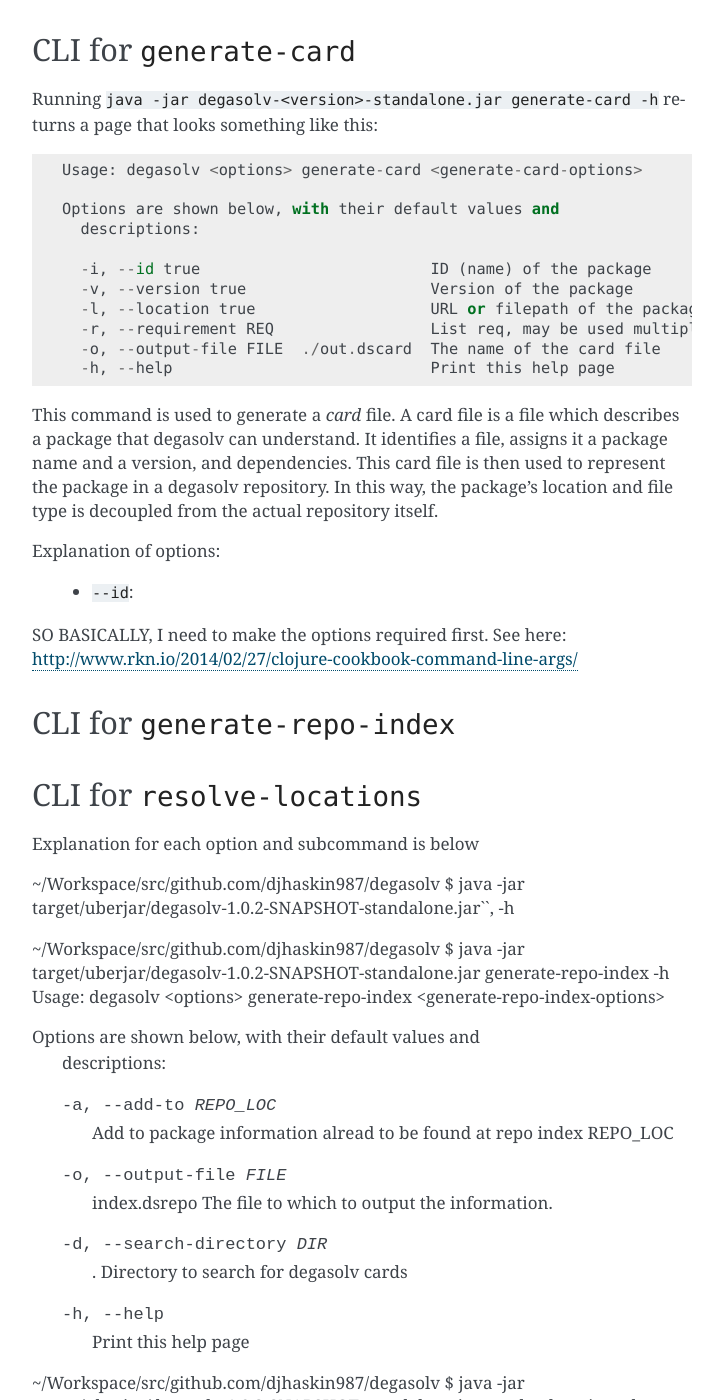
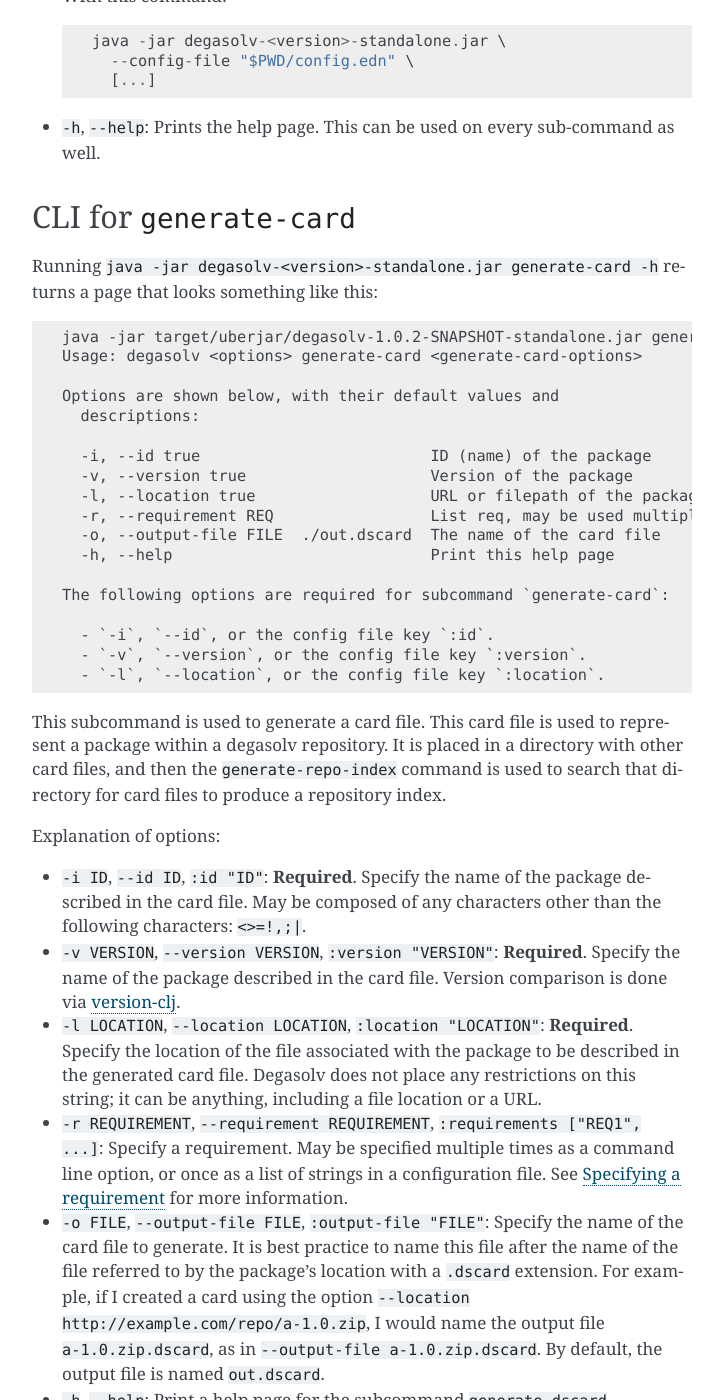
Before and after one commit to djhaskin987/degasolv, a Sphinx documentation site: the page built from docs/command-reference.rst, in a window 1280 px wide and 1400 px high, scrolled down 1767 px. Shown: the whole window, without its empty margins (388-1111 px from the left). Built offline with Sphinx 7.4.7, drawn with Linux system fonts in a browser that asks for light colours; some of the changed text lies outside the part shown.

Commit message:
More command reference work; make `degasolv.edn` the default config file

```diff
--- a/docs/command-reference.rst
+++ b/docs/command-reference.rst
@@ -7,32 +7,34 @@
 Top-Level CLI
 -------------
 
-Running ``java -jar degasolv-<version>-standalone.jar`` will give you
+Running ``java -jar degasolv-<version>-standalone.jar -h`` will give you
 a page that looks something like this::
 
+  java -jar target/uberjar/degasolv-1.0.2-SNAPSHOT-standalone.jar -h
   Usage: degasolv <options> <command> <<command>-options>
 
   Options are shown below, with their default values and
     descriptions:
 
-    -c, --config-file FILE  ~/.config/degasolv/config.edn  config file
-    -h, --help                                             Print this help page
+    -c, --config-file FILE  ./degasolv.edn  config file
+    -h, --help                              Print this help page
 
   Commands are:
 
     - generate-card
+    - query-repo
     - generate-repo-index
     - resolve-locations
 
-  Simply run ``degasolv <command> -h`` for help information.
+  Simply run `degasolv <command> -h` for help information.
 
 Explanation of options:
 
-- ``--config-file FILE``: A config file may be specified at the
-  command line. The config file is in the `EDN format`_. As a rule,
-  any option for any sub-command may be given a value from this config
-  file, using the keyword form of the argument. For example, instead
-  of running this command::
+- ``-c FILE``, ``--config-file FILE``: A config file may be specified
+  at the command line. The config file is in the `EDN format`_. As a
+  rule, any option for any sub-command may be given a value from this
+  config file, using the keyword form of the argument. For example,
+  instead of running this command::
 
     java -jar degasolv-<version>-standalone.jar \
        generate-repo-index --search-directory /some/directory \
@@ -51,16 +53,20 @@
       --config-file "$PWD/config.edn" \
       generate-repo-index [...]
 
-  A notable exception to this rule is the ``--repository`` option of the
-  ``resolve-locations`` command. This is because that option can be specified
-  multiple times, and so its configuration equivalent is named ``:repositories``,
-  and shows up in the configuration file as a list of strings. So, instead of
-  using this command::
+  A few notable exceptions to this rule is the ``--repository`` option
+  of the ``resolve-locations`` command, and the ``--requirement``
+  rule. This is because these option can be specified multiple times,
+  and so their configuration equivalent is named ``:repositories`` and
+  ``:requirements`` respectively, and they show up in the
+  configuration file as a list of strings. So, instead of using this
+  command::
 
     java -jar degasolv-<version>-standalone.jar \
       resolve-locations \
       --repository "https://example.com/repo1/" \
       --repository "https://example.com/repo2/" \
+      --requirement "a" \
+      --requirement "b"
       [...]
 
   You might use this configuration file::
@@ -69,6 +75,8 @@
     {
         :respositories ["https://example.com/repo1/"
                         "https://example.com/repo2/"]
+        :requirements ["a"
+                       "b"]
     }
 
   With this command::
@@ -77,7 +85,7 @@
       --config-file "$PWD/config.edn" \
       [...]
 
-- ``--help``: Prints the help page. This can be used on every
+- ``-h``, ``--help``: Prints the help page. This can be used on every
   sub-command as well.
 
 .. _EDN format: https://github.com/edn-format/edn
@@ -89,6 +97,7 @@
 Running ``java -jar degasolv-<version>-standalone.jar generate-card -h``
 returns a page that looks something like this::
 
+  java -jar target/uberjar/degasolv-1.0.2-SNAPSHOT-standalone.jar generate-card -h
   Usage: degasolv <options> generate-card <generate-card-options>
 
   Options are shown below, with their default values and
@@ -101,19 +110,52 @@
     -o, --output-file FILE  ./out.dscard  The name of the card file
     -h, --help                            Print this help page
 
-This command is used to generate a *card* file. A card file is a file
-which describes a package that degasolv can understand. It identifies
-a file, assigns it a package name and a version, and
-dependencies. This card file is then used to represent the package in
-a degasolv repository.  In this way, the package's location and file
-type is decoupled from the actual repository itself.
+  The following options are required for subcommand `generate-card`:
+
+    - `-i`, `--id`, or the config file key `:id`.
+    - `-v`, `--version`, or the config file key `:version`.
+    - `-l`, `--location`, or the config file key `:location`.
+
+This subcommand is used to generate a card file. This card file is
+used to represent a package within a degasolv repository. It is placed
+in a directory with other card files, and then the
+``generate-repo-index`` command is used to search that directory for
+card files to produce a repository index.
 
 Explanation of options:
 
-  - ``--id``:
+- ``-i ID``, ``--id ID``, ``:id "ID"``: **Required**. Specify the name of the
+  package described in the card file. May be composed of any characters
+  other than the following characters: ``<>=!,;|``.
 
-SO BASICALLY, I need to make the options required first. See here: http://www.rkn.io/2014/02/27/clojure-cookbook-command-line-args/
+- ``-v VERSION``, ``--version VERSION``, ``:version "VERSION"``:
+  **Required**. Specify the name of the package described in the card
+  file. Version comparison is done via `version-clj`_.
 
+- ``-l LOCATION``, ``--location LOCATION``, ``:location "LOCATION"``:
+  **Required**. Specify the location of the file associated with the
+  package to be described in the generated card file. Degasolv does
+  not place any restrictions on this string; it can be anything,
+  including a file location or a URL.
+
+- ``-r REQUIREMENT``, ``--requirement REQUIREMENT``,
+  ``:requirements ["REQ1", ...]``: Specify a requirement.  May be
+  specified multiple times as a command line option, or once as a list
+  of strings in a configuration file. See :ref:`Specifying a
+  requirement` for more information.
+
+- ``-o FILE``, ``--output-file FILE``, ``:output-file "FILE"``:
+  Specify the name of the card file to generate. It is best practice
+  to name this file after the name of the file referred to by the package's
+  location with a ``.dscard`` extension. For example, if I created a card
+  using the option ``--location http://example.com/repo/a-1.0.zip``,
+  I would name the output file ``a-1.0.zip.dscard``, as in
+  ``--output-file a-1.0.zip.dscard``. By default, the output file is named
+  ``out.dscard``.
+
+- ``-h``, ``--help``: Print a help page for the subcommand ``generate-dscard``.
+
+.. _`version-clj`: https://github.com/xsc/version-clj#version-comparison
 
 CLI for ``generate-repo-index``
 -------------------------------
@@ -153,3 +195,10 @@
 
 CLI for ``query-repo``
 ----------------------
+
+.. _Specifying a requirement:
+
+Specifying a requirement
+------------------------
+
+foo.
```
Also changed, not shown: docs/longer-example.rst (+12 -9 lines), 1 other file.
